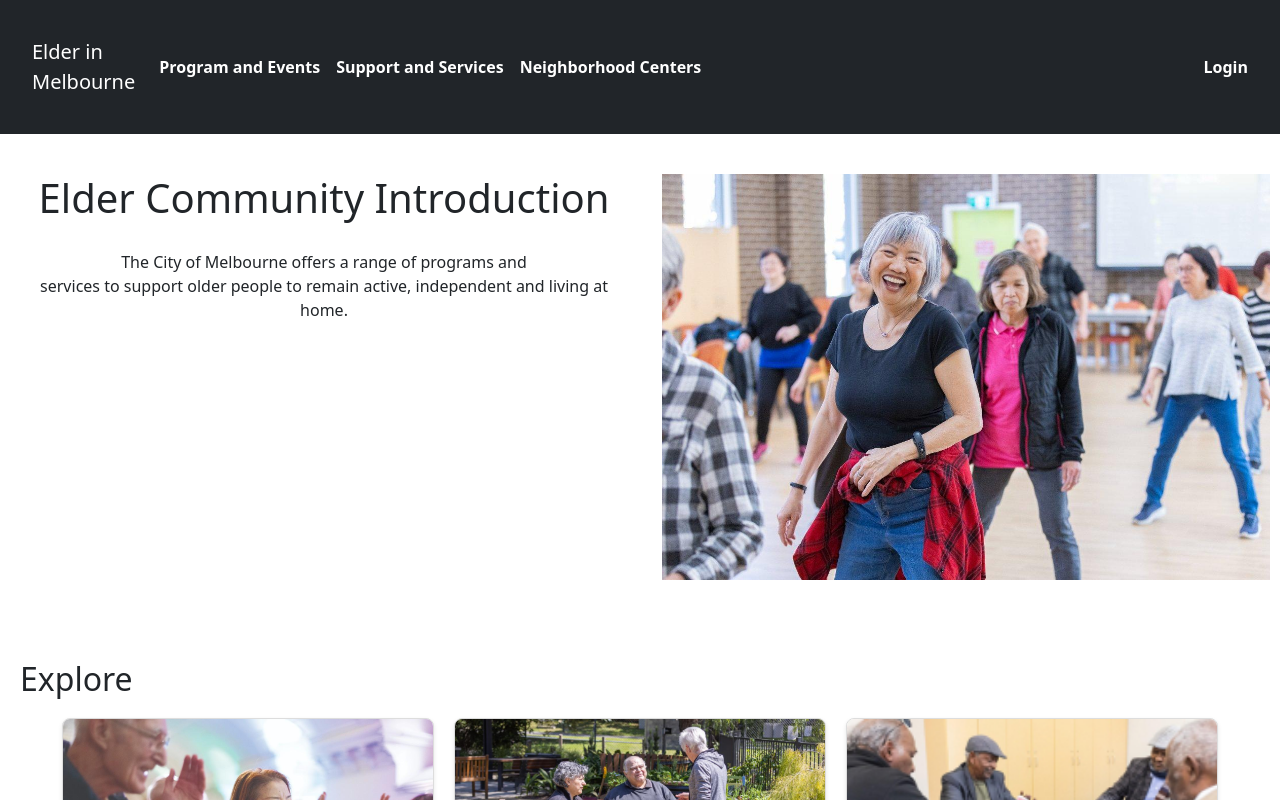
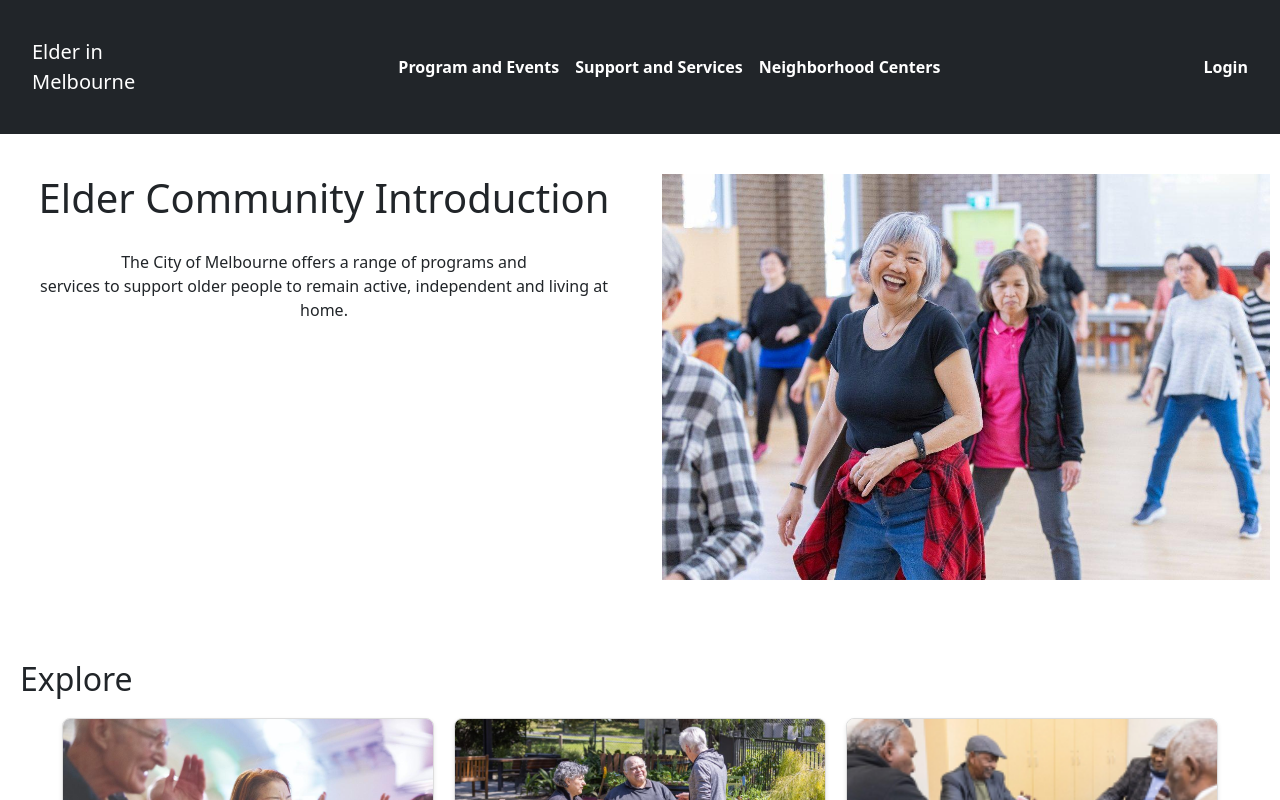
Before and after one commit to Isaacjg0419/5032-Elder-Melbourne, a Vue app: page /user-home in a window 1280 px wide. Shown: the top 800 px of the page. Built offline with nearby package versions, Linux system fonts and the light colour scheme.

Commit message:
Changes for current navbar

```diff
--- a/index.html
+++ b/index.html
@@ -5,9 +5,15 @@
     <link rel="icon" href="/favicon.ico">
     <meta name="viewport" content="width=device-width, initial-scale=1.0">
     <title>Vite App</title>
+    <link
+      href="https://cdn.jsdelivr.net/npm/bootstrap@5.3.0-alpha3/dist/css/bootstrap.min.css"
+      rel="stylesheet"
+    >
+
   </head>
   <body>
     <div id="app"></div>
+    <script src="https://cdn.jsdelivr.net/npm/bootstrap@5.3.0-alpha3/dist/js/bootstrap.bundle.min.js"></script>
     <script type="module" src="/src/main.js"></script>
   </body>
 </html>
--- a/src/components/NavBar.vue
+++ b/src/components/NavBar.vue
@@ -5,7 +5,7 @@
             aria-controls="navbarNav" aria-expanded="false" aria-label="Toggle navigation">
             <span class="navbar-toggler-icon"></span>
         </button>
-        <div class="collapse navbar-collapse" id="navbarNav">
+        <div class="collapse navbar-collapse justify-content-center" id="navbarNav">
             <ul class="navbar-nav">
                 <li class="nav-item">
                     <router-link :class="{ 'active-link': isActive('/user-home') }" class="nav-link"
@@ -25,7 +25,7 @@
                 </li>
             </ul>
         </div>
-        <div class="login">
+        <div class="login d-none d-lg-block">
             <router-link :class="{ 'active-link': isActive('/') }" class="nav-link" to="/">Login</router-link>
         </div>
     </nav>
@@ -60,6 +60,12 @@ body {
     margin-top: 0;
 }
 
+.navbar-nav {
+    display: flex;
+    justify-content: center;
+    width: 100%;
+}
+
 .navbar-nav .nav-link {
     color: white;
     font-weight: bold;
```
